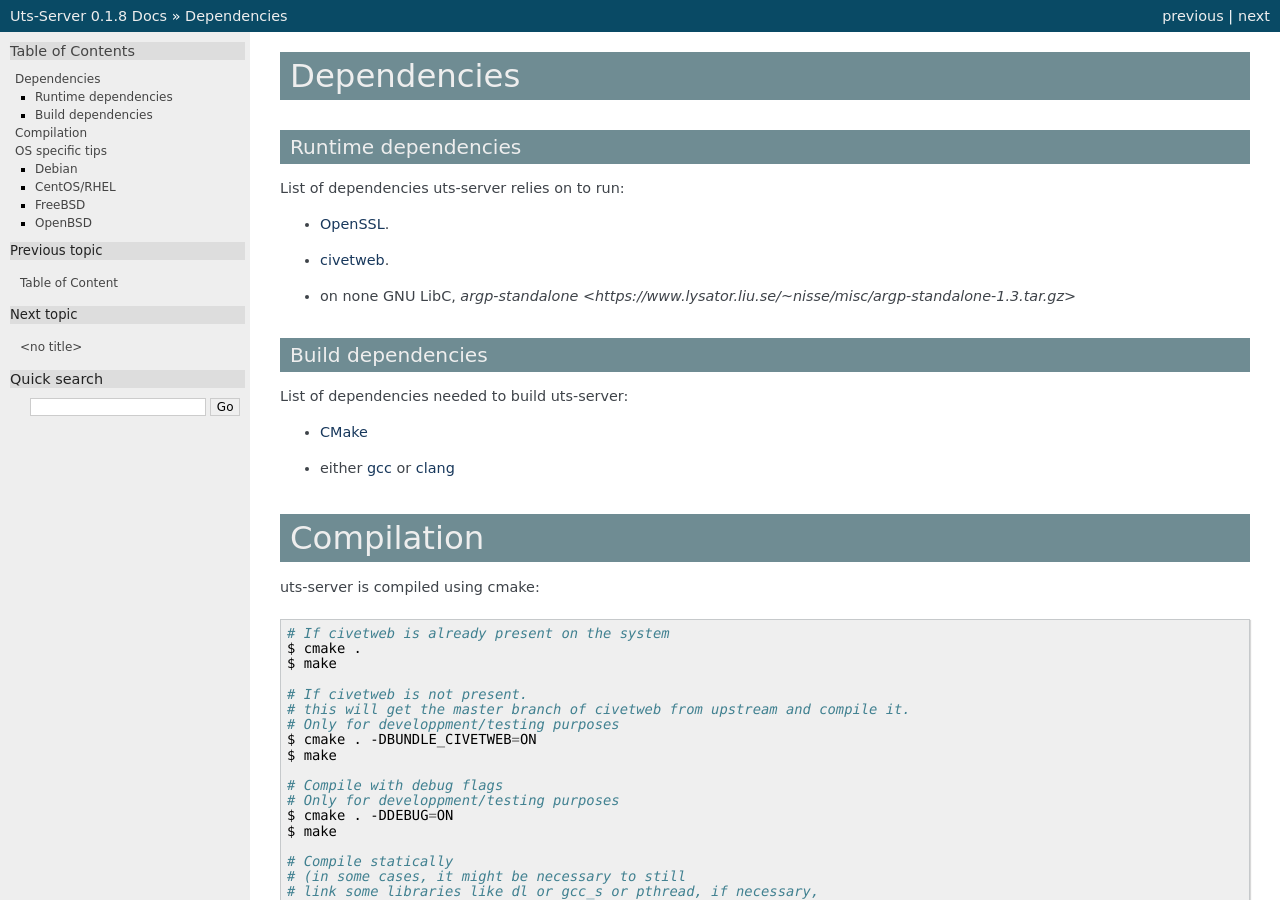
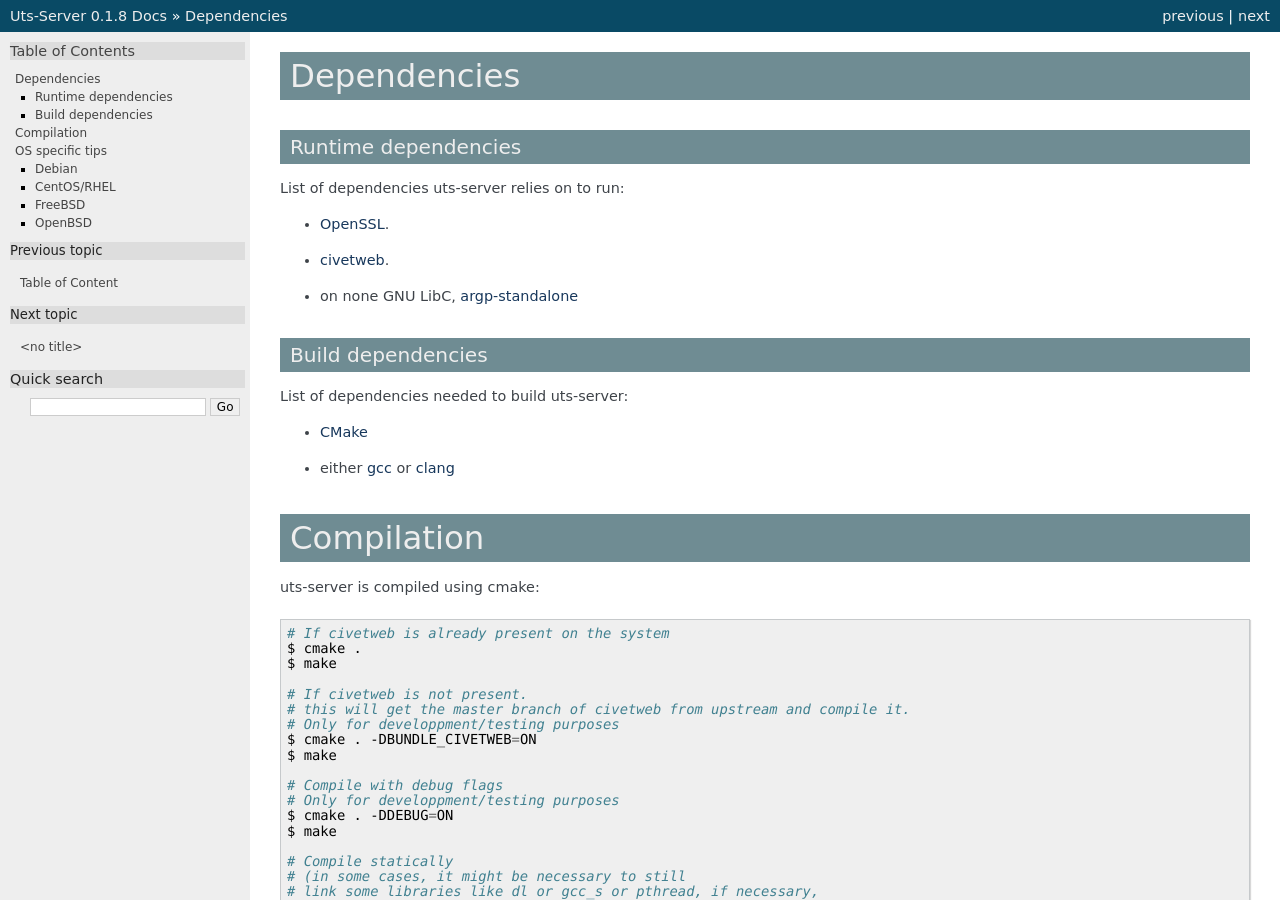
Before and after one commit to kakwa/uts-server, a Sphinx documentation site: the page built from docs/install.rst, in a window 1280 px wide and 900 px high. Built offline with Sphinx 7.4.7, drawn with Linux system fonts in a browser that asks for light colours; the version number could not be read and is left out.

Commit message:
typo in documentation

```diff
--- a/docs/install.rst
+++ b/docs/install.rst
@@ -8,7 +8,7 @@
 
 * `OpenSSL <https://github.com/openssl/openssl>`_.
 * `civetweb <https://github.com/civetweb/civetweb>`_.
-* on none GNU LibC, `argp-standalone <https://www.lysator.liu.se/~nisse/misc/argp-standalone-1.3.tar.gz>`
+* on none GNU LibC, `argp-standalone <https://www.lysator.liu.se/~nisse/misc/argp-standalone-1.3.tar.gz>`_
 
 Build dependencies
 ------------------
```
